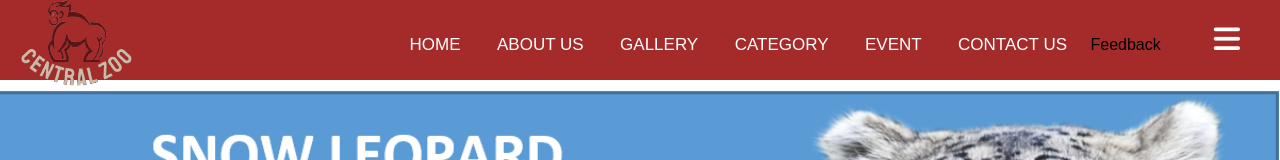
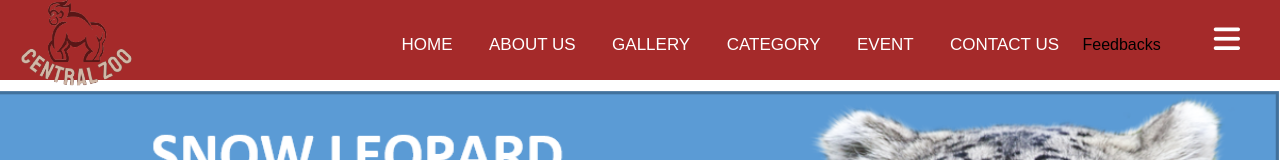
Before and after one commit to SohailAli2021/Centeral-Zoo-Website, a plain HTML site: page index.html in a window 1280 px wide. Shown: the top 160 px of the page. Drawn offline with Linux system fonts and the light colour scheme; a script that the page names is missing.

Commit message:
Update index.html

```diff
--- a/index.html
+++ b/index.html
@@ -67,7 +67,7 @@
             <li><a href="catgory1.html">category</a></li>
             <li><a href="event.html">Event</a></li>
             <li><a href="contact.html">Contact us</a></li>
-            <li onclick="openForm();">Feedback</li>
+            <li onclick="openForm();">Feedbacks</li>
 
 
 
```
